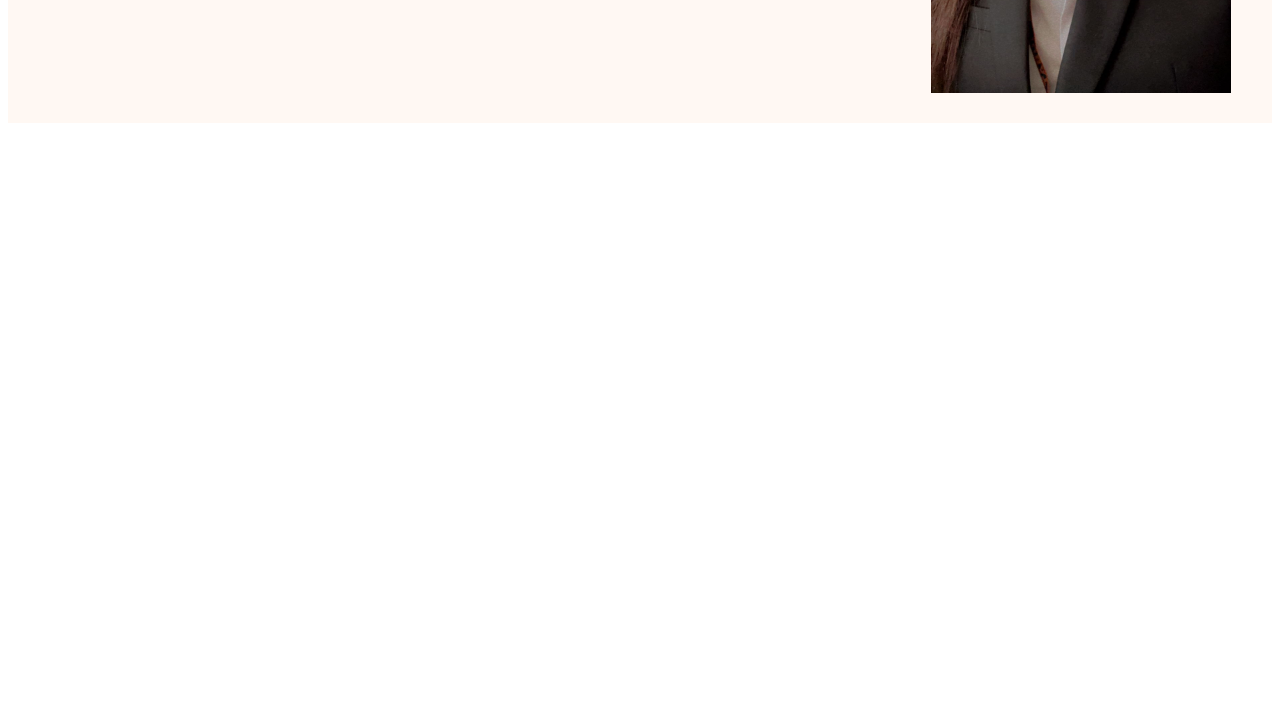
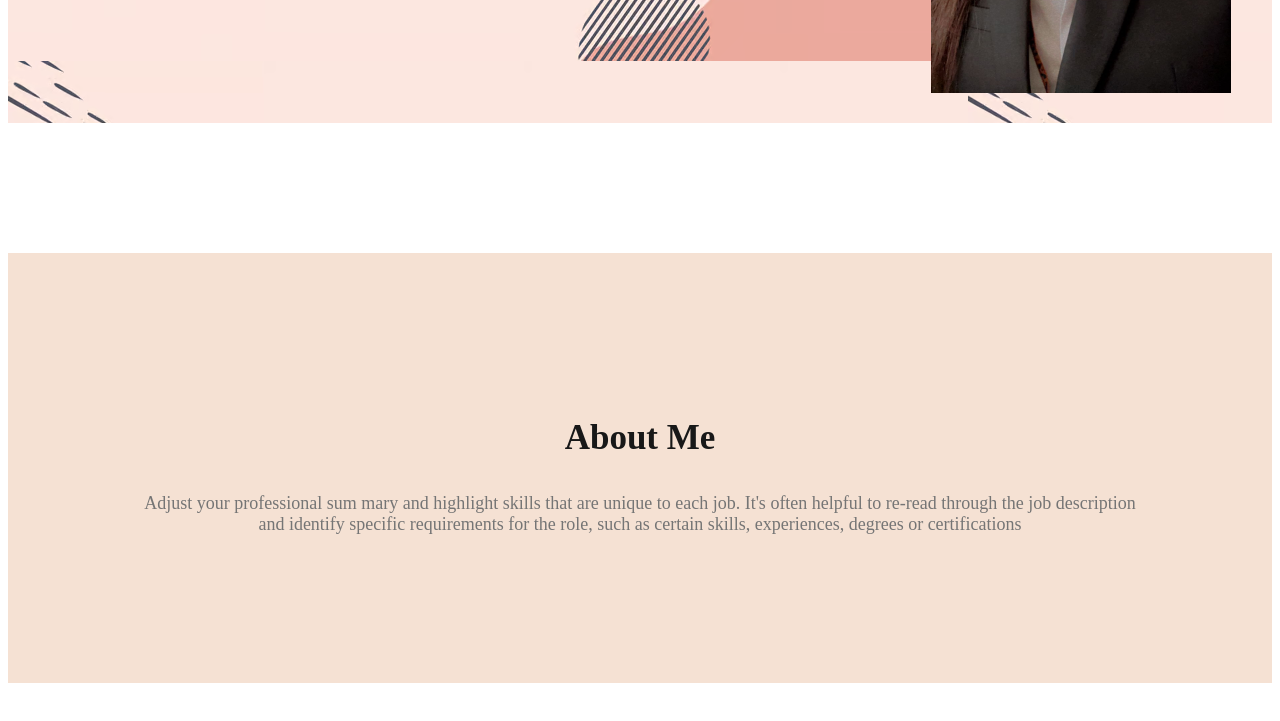
Before and after one commit to saniaakter2121/webdeveloper-protfolio, a plain HTML site: page index.html in a window 1280 px wide. Shown: the part 487-1208 px from the top of the page. Before the commit the page ends 800 px from the top, so only its background shows below. Drawn offline with Linux system fonts and the light colour scheme.

Commit message:
about section created

```diff
--- a/index.html
+++ b/index.html
@@ -31,6 +31,15 @@
 
     </header>
     <main>
+        <section class="about">
+            <h3 class="section-title">About Me</h3>
+            <p class="section-description">Adjust your professional sum
+                mary
+                and highlight skills that are unique to each job. It's often helpful to re-read through the job description and identify specific requirements for the role, such as certain skills, experiences,
+                degrees or certifications</p>
+
+
+        </section>
 
     </main>
     <footer>
--- a/styles/protfolio.css
+++ b/styles/protfolio.css
@@ -22,6 +22,18 @@ nav{
     font-weight: 700;
     padding: 15px 35px;
 }
+.section-title{
+    color: #181818;
+    text-align: center;
+    font-size: 35px;
+    font-weight: 700;
+}
+.section-description{
+    color: #757575;
+    text-align: center;
+    font-size: 18px;
+
+}
 nav> ul{
     display: flex;
     align-items: center;
@@ -37,6 +49,7 @@ nav a{
 
 .header{
     background-color: #FFF8F3;
+    background-image: url('../images/f2.avif');
 }
 .banner{
     padding: 30px 30px 30px 150px;
@@ -48,3 +61,9 @@ nav a{
     height: 400px;
 
 }
+.about{
+    padding: 130px;
+    border: 10px;
+    background: #f5e1d3;
+    margin: 130px 0px;
+}
```
